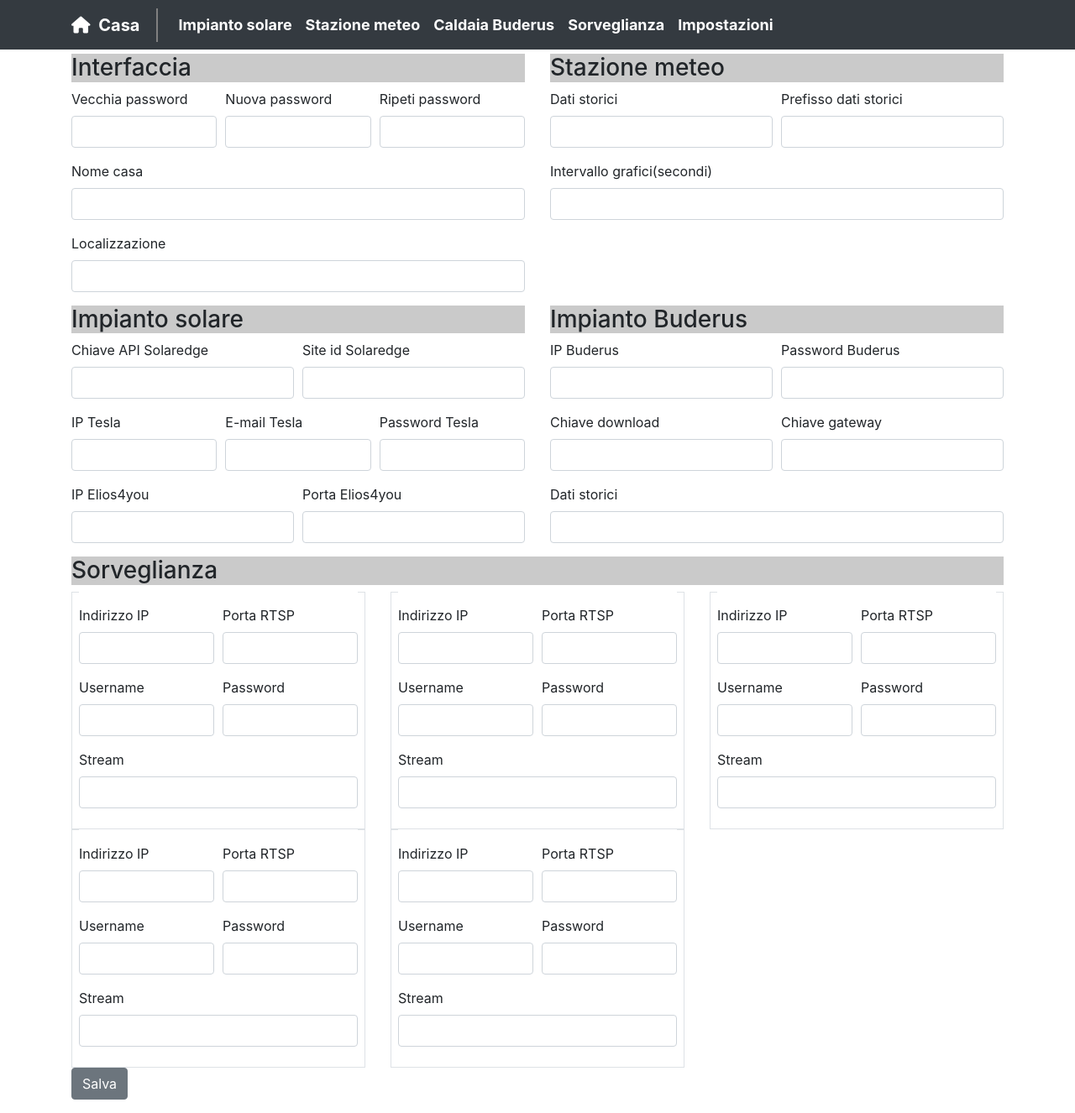
After one commit to FabrizioSandri/SmartHome, a Flask app: template templates/settings.html in a window 1280 px wide. The commit adds this page. Shown: the whole page at 84% size. Run offline with Flask 2, Linux system fonts and the light colour scheme; the template is opened without the code that fills it, so the values that code supplies are empty; parts of the project's set-up code (start-up, migrations or seed data) failed here and were passed over; some libraries are stand-ins or nearby versions.

Commit message:
settings page

```diff
--- /dev/null
+++ b/static/css/settings.css
@@ -0,0 +1,3 @@
+form h3 {
+    background-color: rgb(202, 202, 202);
+}
--- /dev/null
+++ b/static/js/settings.js
@@ -0,0 +1,65 @@
+function load_settings(data) {
+
+    document.getElementById("house_name").value = data["vars"]["house_name"];
+    document.getElementById("weather_location").value = data["vars"]["weather_location"];
+
+    document.getElementById("weather_historical_data_location").value = data["weather"]["historical_data_location"];
+    document.getElementById("historical_data_prefix").value = data["weather"]["historical_data_prefix"];
+    document.getElementById("default_chart_gap").value = data["weather"]["default_chart_gap"];
+
+    document.getElementById("download_secret").value = data["buderus"]["download_secret"];
+    document.getElementById("buderus_gateway_ip").value = data["buderus"]["gateway_ip"];
+    document.getElementById("buderus_historical_data_location").value = data["buderus"]["historical_data_location"];
+
+    document.getElementById("api_key").value = data["solaredge"]["api_key"];
+    document.getElementById("site_id").value = data["solaredge"]["site_id"];
+
+    document.getElementById("tesla_gateway_ip").value = data["tesla"]["gateway_ip"];
+    document.getElementById("gateway_email").value = data["tesla"]["gateway_email"];
+
+    document.getElementById("device_ip").value = data["elios4you"]["device_ip"];
+    document.getElementById("device_port").value = data["elios4you"]["device_port"];
+
+
+    let cam = 1;
+    for(const key in data["surveillance"]){
+        document.getElementById(`cam${cam}_name`).innerHTML = key;
+        document.getElementById(`cam${cam}_ip`).value = data["surveillance"][key]["ip"];
+        document.getElementById(`cam${cam}_rtsp_port`).value = data["surveillance"][key]["rtsp_port"];
+        document.getElementById(`cam${cam}_username`).value = data["surveillance"][key]["username"];
+        document.getElementById(`cam${cam}_stream`).value = data["surveillance"][key]["stream"];
+        cam++;
+    }
+}
+
+
+function save_settings() {
+
+    let maincontainer = document.getElementById("maincontainer");
+    let inputs = maincontainer.getElementsByTagName('input');
+    let query = "";
+    for (let i = 0; i < inputs.length; i++) {
+        query += `${inputs[i].id}=${inputs[i].value}&`;
+    }
+    query = query.slice(0, -1);
+
+    let new_password1 = document.getElementById("new_password1").value;
+    let new_password2 = document.getElementById("new_password2").value;
+    if (new_password1 != new_password2){
+        document.getElementById("save_result").innerHTML = "La password nuova non corrisponde";
+        return;
+    }
+
+    // send a POST request to the server
+    var xhttp = new XMLHttpRequest();
+    xhttp.onreadystatechange = function() {
+        if (this.readyState == 4 && this.status == 200){
+            document.getElementById("save_result").innerHTML = this.responseText;
+        }
+    }
+
+    xhttp.open("POST", "/settings/save", true);
+    xhttp.setRequestHeader("Content-type", "application/x-www-form-urlencoded");
+    xhttp.send(query);
+
+}
--- a/templates/navBar.html
+++ b/templates/navBar.html
@@ -15,6 +15,7 @@
                 <a class="nav-item nav-link" href="/weather">Stazione meteo</a>
                 <a class="nav-item nav-link" href="/buderus">Caldaia Buderus </a>
                 <a class="nav-item nav-link" href="/surveillance">Sorveglianza </a>
+                <a class="nav-item nav-link" href="/settings">Impostazioni </a>
             </div>
         </div>
     </div>
--- /dev/null
+++ b/templates/settings.html
@@ -0,0 +1,335 @@
+<!DOCTYPE html>
+<html>
+    <head>
+        <title>Impostazioni</title>
+
+        <script src="https://code.jquery.com/jquery-3.2.1.slim.min.js" integrity="sha384-KJ3o2DKtIkvYIK3UENzmM7KCkRr/rE9/Qpg6aAZGJwFDMVNA/GpGFF93hXpG5KkN" crossorigin="anonymous"></script>
+        <script src="https://cdnjs.cloudflare.com/ajax/libs/popper.js/1.12.9/umd/popper.min.js" integrity="sha384-ApNbgh9B+Y1QKtv3Rn7W3mgPxhU9K/ScQsAP7hUibX39j7fakFPskvXusvfa0b4Q" crossorigin="anonymous"></script>
+        <script src="https://maxcdn.bootstrapcdn.com/bootstrap/4.0.0/js/bootstrap.min.js" integrity="sha384-JZR6Spejh4U02d8jOt6vLEHfe/JQGiRRSQQxSfFWpi1MquVdAyjUar5+76PVCmYl" crossorigin="anonymous"></script>
+
+        <link rel="stylesheet" href="https://maxcdn.bootstrapcdn.com/bootstrap/4.0.0/css/bootstrap.min.css" integrity="sha384-Gn5384xqQ1aoWXA+058RXPxPg6fy4IWvTNh0E263XmFcJlSAwiGgFAW/dAiS6JXm" crossorigin="anonymous">
+        <link rel="stylesheet" href="https://cdnjs.cloudflare.com/ajax/libs/font-awesome/6.3.0/css/all.min.css" integrity="sha512-SzlrxWUlpfuzQ+pcUCosxcglQRNAq/DZjVsC0lE40xsADsfeQoEypE+enwcOiGjk/bSuGGKHEyjSoQ1zVisanQ==" crossorigin="anonymous" referrerpolicy="no-referrer" />
+        <link rel= "stylesheet" type= "text/css" href= "{{ url_for('static',filename='css/navbar.css') }}">
+        <link rel= "stylesheet" type= "text/css" href= "{{ url_for('static',filename='css/settings.css') }}">
+
+        <script src="{{ url_for('static', filename='js/settings.js') }}" ></script>
+
+        <meta name="viewport" content="width=device-width, initial-scale=1">
+
+    </head>
+    <body>
+
+        <!-- Nav Bar -->
+        {% include "navBar.html" %}
+
+        <!-- Page content -->
+        <div class="container" id="maincontainer">
+            <div class="row">
+                <div class="col-sm-6">
+                    <form>
+                        <h3>Interfaccia</h3>
+                        <div class="form-row">
+                            <div class="form-group col-md-4">
+                                <label for="old_password">Vecchia password</label>
+                                <input type="password" class="form-control" id="old_password">
+                            </div>
+                            <div class="form-group col-md-4">
+                                <label for="new_password1">Nuova password</label>
+                                <input type="password" class="form-control" id="new_password1">
+                            </div>
+                            <div class="form-group col-md-4">
+                                <label for="new_password2">Ripeti password</label>
+                                <input type="password" class="form-control" id="new_password2">
+                            </div>
+                        </div>
+                        <div class="form-group">
+                            <label for="house_name">Nome casa</label>
+                            <input type="text" class="form-control" id="house_name">
+                        </div>
+                        <div class="form-group">
+                            <label for="weather_location">Localizzazione</label>
+                            <input type="text" class="form-control" id="weather_location">
+                        </div>
+                    </form>
+
+                </div>
+
+                <div class="col-sm-6">
+                    <form>
+                        <h3>Stazione meteo</h3>
+                        <div class="form-row">
+                            <div class="form-group col-md-6">
+                                <label for="weather_historical_data_location">Dati storici</label>
+                                <input type="text" class="form-control" id="weather_historical_data_location">
+                            </div>
+                            <div class="form-group col-md-6">
+                                <label for="historical_data_prefix">Prefisso dati storici</label>
+                                <input type="text" class="form-control" id="historical_data_prefix">
+                            </div>
+                        </div>
+                        <div class="form-group">
+                            <label for="default_chart_gap">Intervallo grafici(secondi)</label>
+                            <input type="number" class="form-control" id="default_chart_gap">
+                        </div>
+                    </form>
+
+                </div>
+
+            </div>
+
+
+            <div class="row">
+
+                <div class="col-sm-6">
+                    <form>
+                        <h3>Impianto solare</h3>
+                        <div class="form-row">
+                            <div class="form-group col-md-6">
+                                <label for="api_key">Chiave API Solaredge</label>
+                                <input type="text" class="form-control" id="api_key">
+                            </div>
+                            <div class="form-group col-md-6">
+                                <label for="site_id">Site id Solaredge</label>
+                                <input type="text" class="form-control" id="site_id">
+                            </div>
+                        </div>
+                        <div class="form-row">
+                            <div class="form-group col-md-4">
+                                <label for="tesla_gateway_ip">IP Tesla</label>
+                                <input type="text" class="form-control" id="tesla_gateway_ip">
+                            </div>
+                            <div class="form-group col-md-4">
+                                <label for="gateway_email">E-mail Tesla</label>
+                                <input type="email" class="form-control" id="gateway_email">
+                            </div>
+                            <div class="form-group col-md-4">
+                                <label for="gateway_password">Password Tesla</label>
+                                <input type="password" class="form-control" id="gateway_password">
+                            </div>
+                        </div>
+                        <div class="form-row">
+                            <div class="form-group col-md-6">
+                                <label for="device_ip">IP Elios4you</label>
+                                <input type="text" class="form-control" id="device_ip">
+                            </div>
+                            <div class="form-group col-md-6">
+                                <label for="device_port">Porta Elios4you</label>
+                                <input type="number" class="form-control" id="device_port">
+                            </div>
+                        </div>
+                    </form>
+                </div>
+
+                <div class="col-sm-6">
+                    <form>
+                        <h3>Impianto Buderus</h3>
+                        <div class="form-row">
+                            <div class="form-group col-md-6">
+                                <label for="buderus_gateway_ip">IP Buderus</label>
+                                <input type="text" class="form-control" id="buderus_gateway_ip">
+                            </div>
+                            <div class="form-group col-md-6">
+                                <label for="buderus_gateway_password">Password Buderus</label>
+                                <input type="password" class="form-control" id="buderus_gateway_password">
+                            </div>
+                        </div>
+
+                        <div class="form-row">
+                            <div class="form-group col-md-6">
+                                <label for="download_secret">Chiave download</label>
+                                <input type="text" class="form-control" id="download_secret">
+                            </div>
+                            <div class="form-group col-md-6">
+                                <label for="gateway_secret">Chiave gateway</label>
+                                <input type="password" class="form-control" id="gateway_secret">
+                            </div>
+                        </div>
+
+                        <div class="form-group">
+                            <label for="buderus_historical_data_location">Dati storici</label>
+                            <input type="text" class="form-control" id="buderus_historical_data_location">
+                        </div>
+                    </form>
+                </div>
+
+            </div>
+
+
+            <div class="row">
+
+                <div class="col-sm-12">
+                    <form>
+                        <h3>Sorveglianza</h3>
+                        <div class="row">
+                            <div class="col-sm-4">
+                                <fieldset class="border p-2">
+                                    <legend id="cam1_name"></legend>
+                                    <div class="form-row">
+                                        <div class="form-group col-md-6">
+                                            <label for="cam1_ip">Indirizzo IP</label>
+                                            <input type="text" class="form-control" id="cam1_ip">
+                                        </div>
+                                        <div class="form-group col-md-6">
+                                            <label for="cam1_rtsp_port">Porta RTSP</label>
+                                            <input type="number" class="form-control" id="cam1_rtsp_port">
+                                        </div>
+                                    </div>
+                                    <div class="form-row">
+                                        <div class="form-group col-md-6">
+                                            <label for="cam1_username">Username</label>
+                                            <input type="text" class="form-control" id="cam1_username">
+                                        </div>
+                                        <div class="form-group col-md-6">
+                                            <label for="cam1_password">Password</label>
+                                            <input type="password" class="form-control" id="cam1_password">
+                                        </div>
+                                    </div>
+                                    <div class="form-group">
+                                        <label for="cam1_stream">Stream</label>
+                                        <input type="text" class="form-control" id="cam1_stream">
+                                    </div>
+                                </fieldset>
+                            </div>
+                            <div class="col-sm-4">
+                                <fieldset class="border p-2">
+                                    <legend id="cam2_name"></legend>
+                                    <div class="form-row">
+                                        <div class="form-group col-md-6">
+                                            <label for="cam2_ip">Indirizzo IP</label>
+                                            <input type="text" class="form-control" id="cam2_ip">
+                                        </div>
+                                        <div class="form-group col-md-6">
+                                            <label for="cam2_rtsp_port">Porta RTSP</label>
+                                            <input type="number" class="form-control" id="cam2_rtsp_port">
+                                        </div>
+                                    </div>
+                                    <div class="form-row">
+                                        <div class="form-group col-md-6">
+                                            <label for="cam2_username">Username</label>
+                                            <input type="text" class="form-control" id="cam2_username">
+                                        </div>
+                                        <div class="form-group col-md-6">
+                                            <label for="cam2_password">Password</label>
+                                            <input type="password" class="form-control" id="cam2_password">
+                                        </div>
+                                    </div>
+                                    <div class="form-group">
+                                        <label for="cam2_stream">Stream</label>
+                                        <input type="text" class="form-control" id="cam2_stream">
+                                    </div>
+                                </fieldset>
+                            </div>
+                            <div class="col-sm-4">
+                                <fieldset class="border p-2">
+                                    <legend id="cam3_name"></legend>
+                                    <div class="form-row">
+                                        <div class="form-group col-md-6">
+                                            <label for="cam3_ip">Indirizzo IP</label>
+                                            <input type="text" class="form-control" id="cam3_ip">
+                                        </div>
+                                        <div class="form-group col-md-6">
+                                            <label for="cam3_rtsp_port">Porta RTSP</label>
+                                            <input type="number" class="form-control" id="cam3_rtsp_port">
+                                        </div>
+                                    </div>
+                                    <div class="form-row">
+                                        <div class="form-group col-md-6">
+                                            <label for="cam3_username">Username</label>
+                                            <input type="text" class="form-control" id="cam3_username">
+                                        </div>
+                                        <div class="form-group col-md-6">
+                                            <label for="cam3_password">Password</label>
+                                            <input type="password" class="form-control" id="cam3_password">
+                                        </div>
+                                    </div>
+                                    <div class="form-group">
+                                        <label for="cam3_stream">Stream</label>
+                                        <input type="text" class="form-control" id="cam3_stream">
+                                    </div>
+                                </fieldset>
+                            </div>
+
+                        </div>
+                        <div class="row">
+                            <div class="col-sm-4">
+                                <fieldset class="border p-2">
+                                    <legend id="cam4_name"></legend>
+                                    <div class="form-row">
+                                        <div class="form-group col-md-6">
+                                            <label for="cam4_ip">Indirizzo IP</label>
+                                            <input type="text" class="form-control" id="cam4_ip">
+                                        </div>
+                                        <div class="form-group col-md-6">
+                                            <label for="cam4_rtsp_port">Porta RTSP</label>
+                                            <input type="number" class="form-control" id="cam4_rtsp_port">
+                                        </div>
+                                    </div>
+                                    <div class="form-row">
+                                        <div class="form-group col-md-6">
+                                            <label for="cam4_username">Username</label>
+                                            <input type="text" class="form-control" id="cam4_username">
+                                        </div>
+                                        <div class="form-group col-md-6">
+                                            <label for="cam4_password">Password</label>
+                                            <input type="password" class="form-control" id="cam4_password">
+                                        </div>
+                                    </div>
+                                    <div class="form-group">
+                                        <label for="cam4_stream">Stream</label>
+                                        <input type="text" class="form-control" id="cam4_stream">
+                                    </div>
+                                </fieldset>
+                            </div>
+                            <div class="col-sm-4">
+                                <fieldset class="border p-2">
+                                    <legend id="cam5_name"></legend>
+                                    <div class="form-row">
+                                        <div class="form-group col-md-6">
+                                            <label for="cam5_ip">Indirizzo IP</label>
+                                            <input type="text" class="form-control" id="cam5_ip">
+                                        </div>
+                                        <div class="form-group col-md-6">
+                                            <label for="cam5_rtsp_port">Porta RTSP</label>
+                                            <input type="number" class="form-control" id="cam5_rtsp_port">
+                                        </div>
+                                    </div>
+                                    <div class="form-row">
+                                        <div class="form-group col-md-6">
+                                            <label for="cam5_username">Username</label>
+                                            <input type="text" class="form-control" id="cam5_username">
+                                        </div>
+                                        <div class="form-group col-md-6">
+                                            <label for="cam5_password">Password</label>
+                                            <input type="password" class="form-control" id="cam5_password">
+                                        </div>
+                                    </div>
+                                    <div class="form-group">
+                                        <label for="cam5_stream">Stream</label>
+                                        <input type="text" class="form-control" id="cam5_stream">
+                                    </div>
+                                </fieldset>
+                            </div>
+                        </div>
+                    </form>
+                </div>
+
+            </div>
+
+            <div class="row">
+                <div class="col">
+                    <button class="btn btn-secondary" onclick="save_settings()">Salva</button>
+                    <p id="save_result"></p>
+                </div>
+
+            </div>
+
+        </div>
+
+
+        <script>
+            load_settings({{ envData | tojson}});
+        </script>
+
+
+    </body>
+</html>
```
